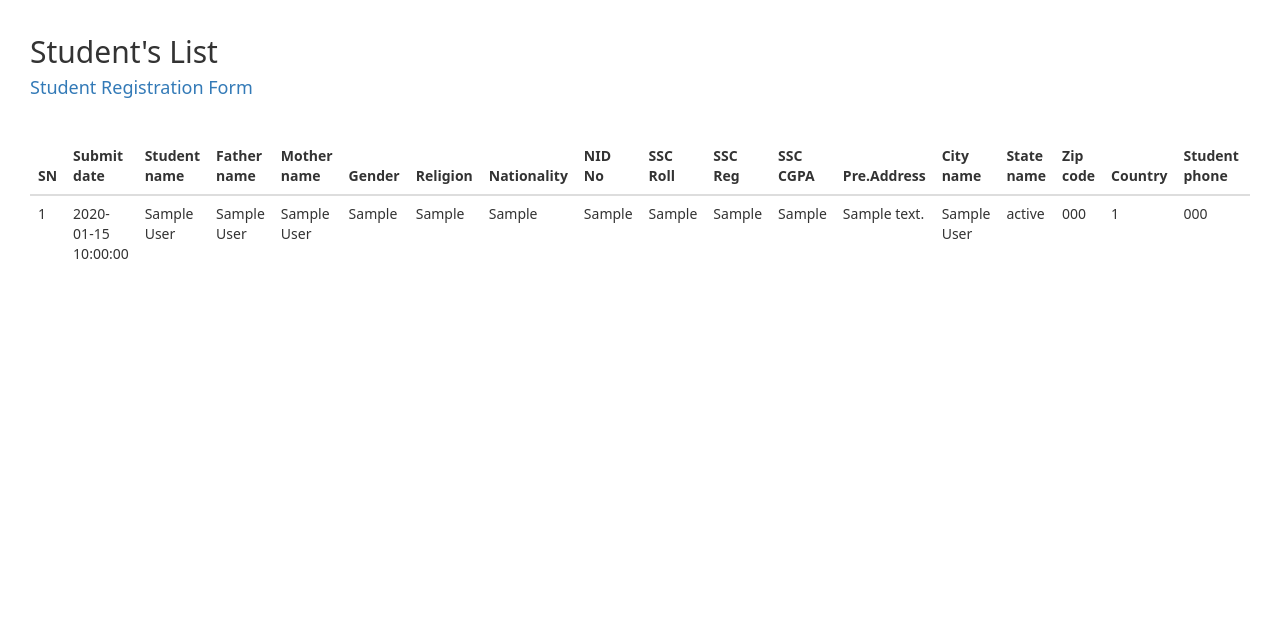
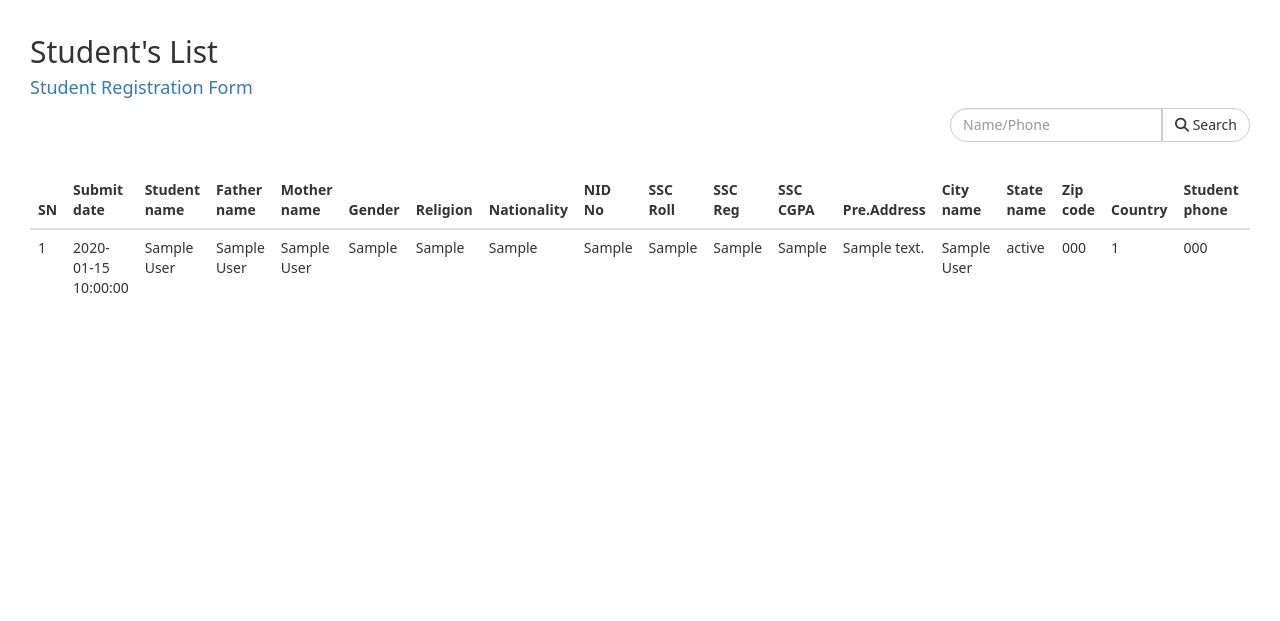
Before and after one commit to Fahad-007/student-registration-form, a PHP site: page /list.php in a window 1280 px wide. Shown: the top 621 px of the page. Run offline with PHP 8.4, Linux system fonts and the light colour scheme; tables that the repository leaves empty or names only in its code hold one stand-in row (values such as "Sample post"); some libraries are stand-ins or nearby versions.

Commit message:
search box added

```diff
--- a/css/style.css
+++ b/css/style.css
@@ -274,5 +274,31 @@ footer h4{
 
 .table_table{
 	width: 100%;
+	height: 450px;
 	overflow: scroll;
 }
+
+
+.srch{
+	float: right;
+}
+
+.search-box{
+	width: 300px;
+	display: flex;
+	justify-content: center;
+	align-items: center;
+}
+.search-input{
+	border-top-left-radius: 20px;
+	border-bottom-left-radius: 20px;
+	border-top-right-radius: 20px;
+	border-bottom-right-radius: 20px;
+}
+.submitbtn{
+	height: 34px;
+	border-top-right-radius: 20px;
+	border-bottom-right-radius: 20px;
+	border-top-left-radius: 0;
+	border-bottom-left-radius: 0;
+}
--- a/list.php
+++ b/list.php
@@ -1,13 +1,28 @@
-<?php
-	require_once('db.php');
-	$get_query = mysqli_query($connection,"SELECT * FROM student_info");
 
-	$students = [];
 
-	while ($row = mysqli_fetch_assoc($get_query)) {
-		$students[] = $row;
+ <?php
+ 	require_once("db.php");
+	if(isset($_POST['search']))
+	{
+	    $search = $_POST['search'];
+
+	    $query = "SELECT * FROM `student_info` WHERE CONCAT(`id`, `submit_date`, `student_name`, `father_name`, `mother_name`, `student_gender`, `birth_date`, `student_religion`, `student_nationality`, `ni_no`, `ssc_roll`, `ssc_reg`, `ssc_cgpa`, `pre_address`, `city_name`, `state_name`, `zip_code`, `country_name`, `student_phone`, `guardian_phone`, `email_id`, `per_address`, `per_city_name`, `per_state_name`) LIKE '%".$search."%'";
+	    $search_result = filterTable( $query );
+
 	}
- ?>
+	 else {
+	    $query = "SELECT * FROM `student_info`";
+	    $search_result = filterTable( $query );
+	}
+
+	function filterTable($query)
+	{
+	    $connect = mysqli_connect( "localhost", "root", "", "student_registration" );
+	    $filter_Result = mysqli_query( $connect, $query );
+	    return $filter_Result;
+	}
+
+?>
 
  <!DOCTYPE html>
  <html lang="en">
@@ -16,12 +31,25 @@
  	<title>Student's List</title>
 	<link rel="stylesheet" type="text/css" href="css/bootstrap.css">
 	<link rel="stylesheet" href="css/style.css">
+	<script src="https://use.fontawesome.com/ceef24a5dc.js"></script>
  </head>
  <body>
  	<div class="container-fluid">
  		<div class="panel-body">
  			<h2>Student's List</h2>
  			<h4><a href="index.php">Student Registration Form</a></h4>
+
+ 			<div class="srch">
+ 				<form action="list.php" method="post">
+ 					<div class="input-group search-box">
+	 					<input id="search" type="text" class="form-control search-input" name="search" placeholder="Name/Phone" style="margin: 0">
+	 					<button type="button submit" class="submitbtn btn btn-default btn-xl">
+				          	<i class="fa fa-search" aria-hidden="true"></i> Search
+				        </button>
+ 					</div>
+ 				</form>
+ 			</div>
+
  		</div>
 
  		<div class="panel-body">
@@ -55,30 +83,30 @@
 	 				</thead>
 
 	 				<tbody>
-	 					<?php foreach ($students as $value) : ?>
+	 					<?php while($row = mysqli_fetch_array($search_result)):?>
 	 						<tr>
-								<td><?= $value['id']; ?></td>
-								<td><?= $value['submit_date']; ?></td>
-								<td><?= $value['student_name']; ?></td>
-								<td><?= $value['father_name']; ?></td>
-								<td><?= $value['mother_name']; ?></td>
-								<td><?= $value['student_gender']; ?></td>
-								<td><?= $value['student_religion']; ?></td>
-								<td><?= $value['student_nationality']; ?></td>
-								<td><?= $value['ni_no']; ?></td>
-								<td><?= $value['ssc_roll']; ?></td>
-								<td><?= $value['ssc_reg']; ?></td>
-								<td><?= $value['ssc_cgpa']; ?></td>
-								<td><?= $value['pre_address']; ?></td>
-								<td><?= $value['city_name']; ?></td>
-								<td><?= $value['state_name']; ?></td>
-								<td><?= $value['zip_code']; ?></td>
-								<td><?= $value['country_name']; ?></td>
-								<td><?= $value['student_phone']; ?></td>
-								<td><?= $value['guardian_phone']; ?></td>
-								<td><?= $value['email_id']; ?></td>
-								<td><a href="edit.php?id=<?= $value['id']; ?>"class="btn btn-sm btn-info">edit</a></td>
-								<td><a onclick="return confirm('Are you sure')" href="list.php?idd= <?php echo $value['id']; ?>" class="btn btn-sm btn-danger">Delete</a></td>
+								<td><?php echo $row['id'];?></td>
+                    			<td><?php echo $row['submit_date'];?></td>
+                    			<td><?php echo $row['student_name'];?></td>
+                    			<td><?php echo $row['father_name'];?></td>
+								<td><?php echo $row['mother_name'];?></td>
+								<td><?php echo $row['student_gender'];?></td>
+								<td><?php echo $row['student_religion'];?></td>
+								<td><?php echo $row['student_nationality'];?></td>
+								<td><?php echo $row['ni_no'];?></td>
+								<td><?php echo $row['ssc_roll'];?></td>
+								<td><?php echo $row['ssc_reg'];?></td>
+								<td><?php echo $row['ssc_cgpa'];?></td>
+								<td><?php echo $row['pre_address'];?></td>
+								<td><?php echo $row['city_name'];?></td>
+								<td><?php echo $row['state_name'];?></td>
+								<td><?php echo $row['zip_code'];?></td>
+								<td><?php echo $row['country_name'];?></td>
+								<td><?php echo $row['student_phone'];?></td>
+								<td><?php echo $row['guardian_phone'];?></td>
+								<td><?php echo $row['email_id'];?></td>
+								<td><a href="edit.php?id=<?php echo $row['id'];?>"class="btn btn-sm btn-info">edit</a></td>
+								<td><a onclick="return confirm('Are you sure')" href="list.php?idd= <?php echo $row['id'];?>" class="btn btn-sm btn-danger">Delete</a></td>
 							</tr>
 							<?php
 								if (isset($_GET['idd'])) {
@@ -96,11 +124,12 @@
 									}
 								}
 							 ?>
-						<?php endforeach; ?>
+						 <?php endwhile;?>
 	 				</tbody>
 	 			</table>
  			</div>
  		</div>
  	</div>
+
  </body>
  </html>
```
Also changed, not shown: edit.php (+3 -4 lines).
